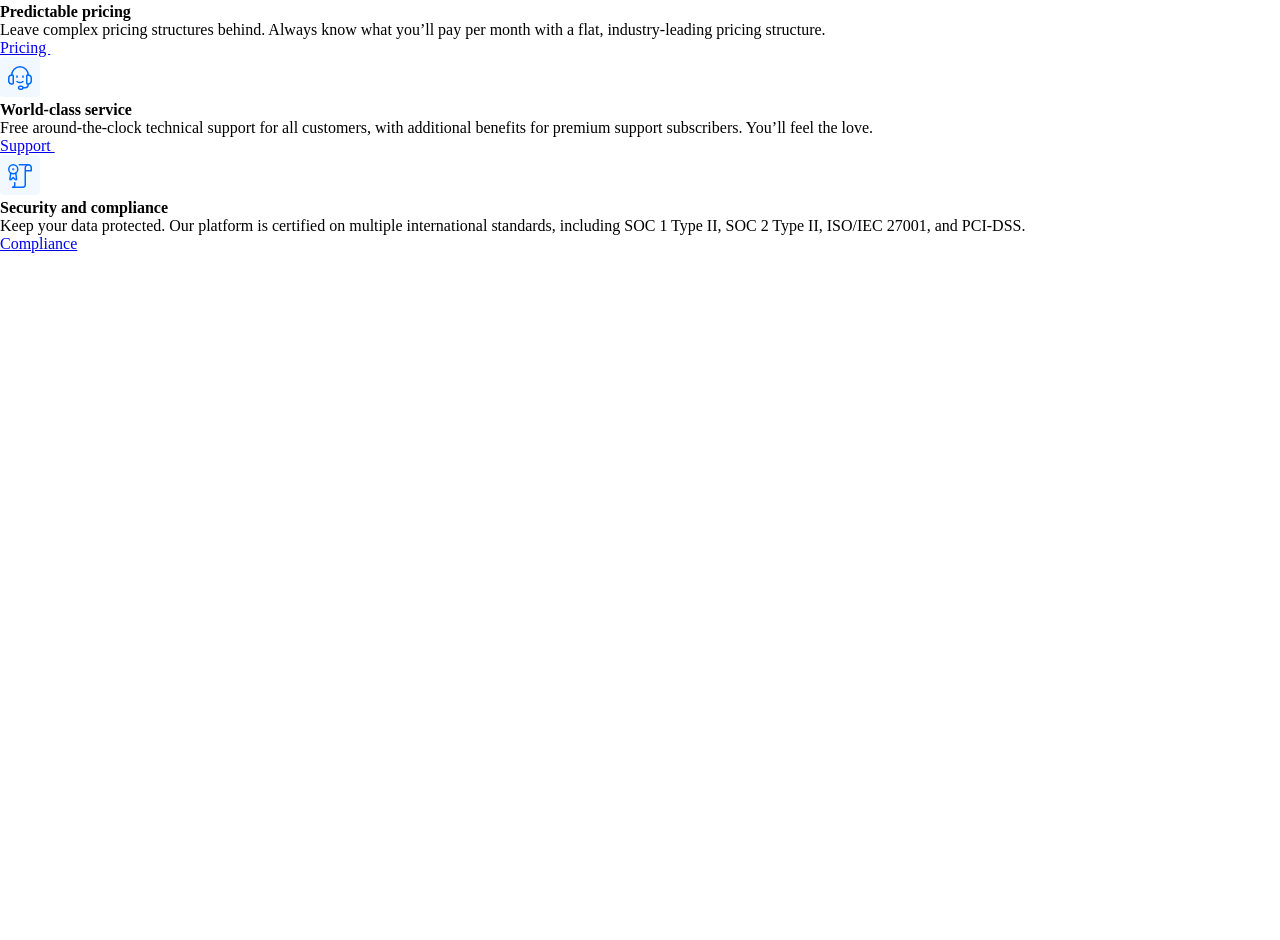
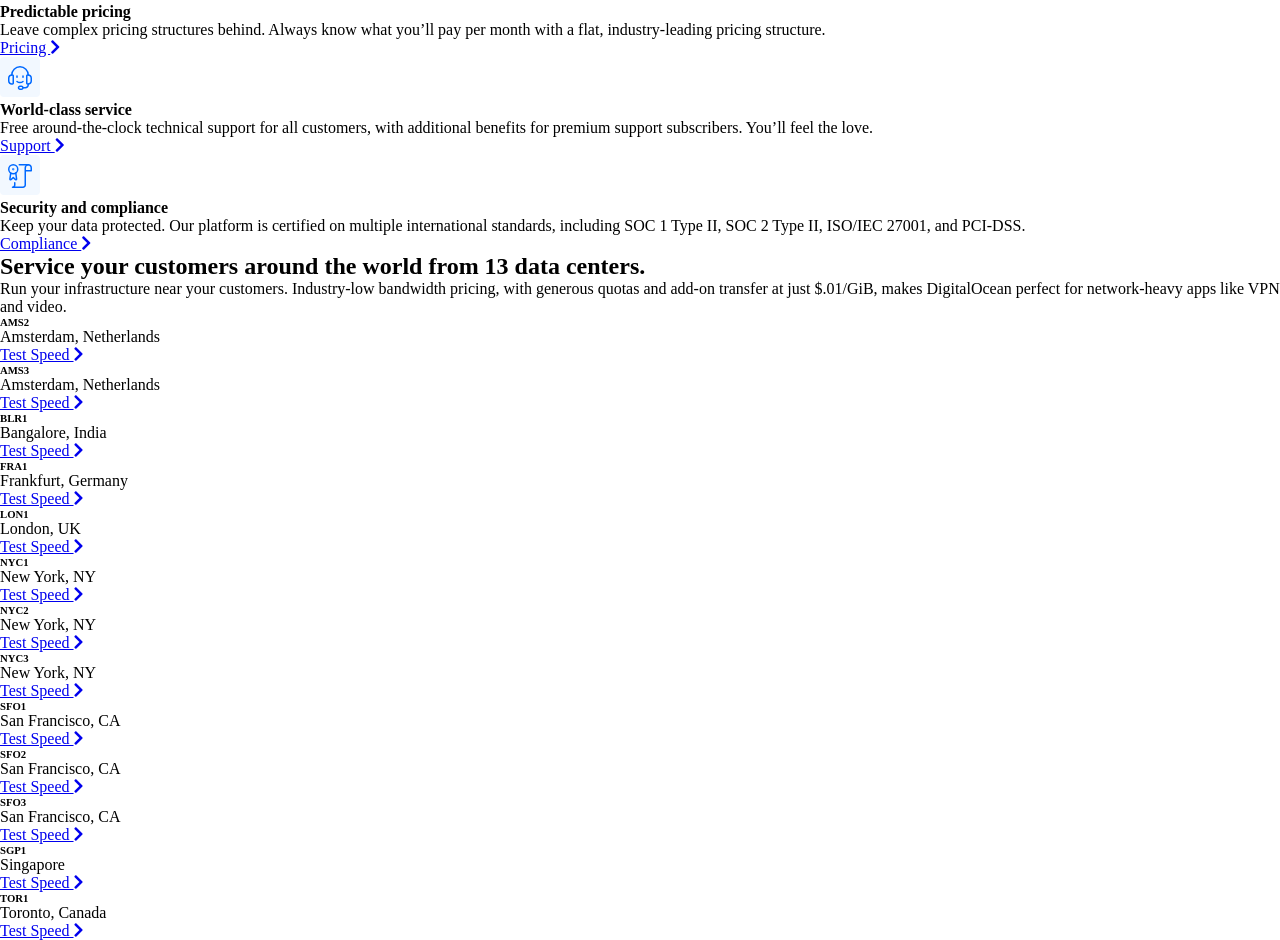
Before and after one commit to Ghidyon/digitalocean-page, a plain HTML site: page index.html in a window 1280 px wide. Shown: the part 2299-3239 px from the top of the page. Before the commit the page ends 2552 px from the top, so only its background shows below. Drawn offline with Linux system fonts and the light colour scheme.

Commit message:
added section seven

```diff
--- a/index.html
+++ b/index.html
@@ -209,7 +209,7 @@
                     <p>
                         More than 100,000 developer teams worldwide trust DigitalOcean to support their business with a 99.99% uptime SLA for all services.
                     </p>
-                    <a href="#!">Seurity <i class="fas fa-chevron"></i></a>
+                    <a href="#!">Seurity <i class="fas fa-chevron-right"></i></a>
                 </div>
                 <div>
                     <img src="assets/images/pricing.svg" alt="">
@@ -217,22 +217,95 @@
                     <p>
                         Leave complex pricing structures behind. Always know what you’ll pay per month with a flat, industry-leading pricing structure.
                     </p>
-                    <a href="#!">Pricing <i class="fas fa-chevron"></i></a>
+                    <a href="#!">Pricing <i class="fas fa-chevron-right"></i></a>
                 </div>
                 <div>
                     <img src="assets/images/service.svg" alt="">
                     <h4>World-class service</h4>
                     <p>Free around-the-clock technical support for all customers, with additional benefits for premium support subscribers. You’ll feel the love.</p>
-                    <a href="#!">Support <i class="fas fa-chevron"></i></a>
+                    <a href="#!">Support <i class="fas fa-chevron-right"></i></a>
                 </div>
                 <div>
                     <img src="assets/images/security.svg" alt="">
                     <h4>Security and compliance</h4>
                     <p>Keep your data protected. Our platform is certified on multiple international standards, including SOC 1 Type II, SOC 2 Type II, ISO/IEC 27001, and PCI-DSS.</p>
-                    <a href="#!">Compliance</a>
+                    <a href="#!">Compliance <i class="fas fa-chevron-right"></i></a>
                 </div>
             </div>
 
+        </section>
+
+        <!-- Section Seven -->
+        <section>
+            <h2>Service your customers around the world from 13 data centers.</h2>
+            <p>Run your infrastructure near your customers. Industry-low bandwidth pricing, with generous quotas and add-on transfer at just $.01/GiB, makes DigitalOcean perfect for network-heavy apps like VPN and video.</p>
+            <div>
+                <div>
+                    <h6>AMS2</h6>
+                    <p>Amsterdam, Netherlands</p>
+                    <a href="#!">Test Speed <i class="fas fa-chevron-right"></i></a>
+                </div>
+                <div>
+                    <h6>AMS3</h6>
+                    <p>Amsterdam, Netherlands</p>
+                    <a href="#!">Test Speed <i class="fas fa-chevron-right"></i></a>
+                </div>
+                <div>
+                    <h6>BLR1</h6>
+                    <p>Bangalore, India</p>
+                    <a href="#!">Test Speed <i class="fas fa-chevron-right"></i></a>
+                </div>
+                <div>
+                    <h6>FRA1</h6>
+                    <p>Frankfurt, Germany</p>
+                    <a href="#!">Test Speed <i class="fas fa-chevron-right"></i></a>
+                </div>
+                <div>
+                    <h6>LON1</h6>
+                    <p>London, UK</p>
+                    <a href="#!">Test Speed <i class="fas fa-chevron-right"></i></a>
+                </div>
+                <div>
+                    <h6>NYC1</h6>
+                    <p>New York, NY</p>
+                    <a href="#!">Test Speed <i class="fas fa-chevron-right"></i></a>
+                </div>
+                <div>
+                    <h6>NYC2</h6>
+                    <p>New York, NY</p>
+                    <a href="#!">Test Speed <i class="fas fa-chevron-right"></i></a>
+                </div>
+                <div>
+                    <h6>NYC3</h6>
+                    <p>New York, NY</p>
+                    <a href="#!">Test Speed <i class="fas fa-chevron-right"></i></a>
+                </div>
+                <div>
+                    <h6>SFO1</h6>
+                    <p>San Francisco, CA</p>
+                    <a href="#!">Test Speed <i class="fas fa-chevron-right"></i></a>
+                </div>
+                <div>
+                    <h6>SFO2</h6>
+                    <p>San Francisco, CA</p>
+                    <a href="#!">Test Speed <i class="fas fa-chevron-right"></i></a>
+                </div>
+                <div>
+                    <h6>SFO3</h6>
+                    <p>San Francisco, CA</p>
+                    <a href="#!">Test Speed <i class="fas fa-chevron-right"></i></a>
+                </div>
+                <div>
+                    <h6>SGP1</h6>
+                    <p>Singapore</p>
+                    <a href="#!">Test Speed <i class="fas fa-chevron-right"></i></a>
+                </div>
+                <div>
+                    <h6>TOR1</h6>
+                    <p>Toronto, Canada</p>
+                    <a href="#!">Test Speed <i class="fas fa-chevron-right"></i></a>
+                </div>
+            </div>
         </section>
     </main>
 
```
